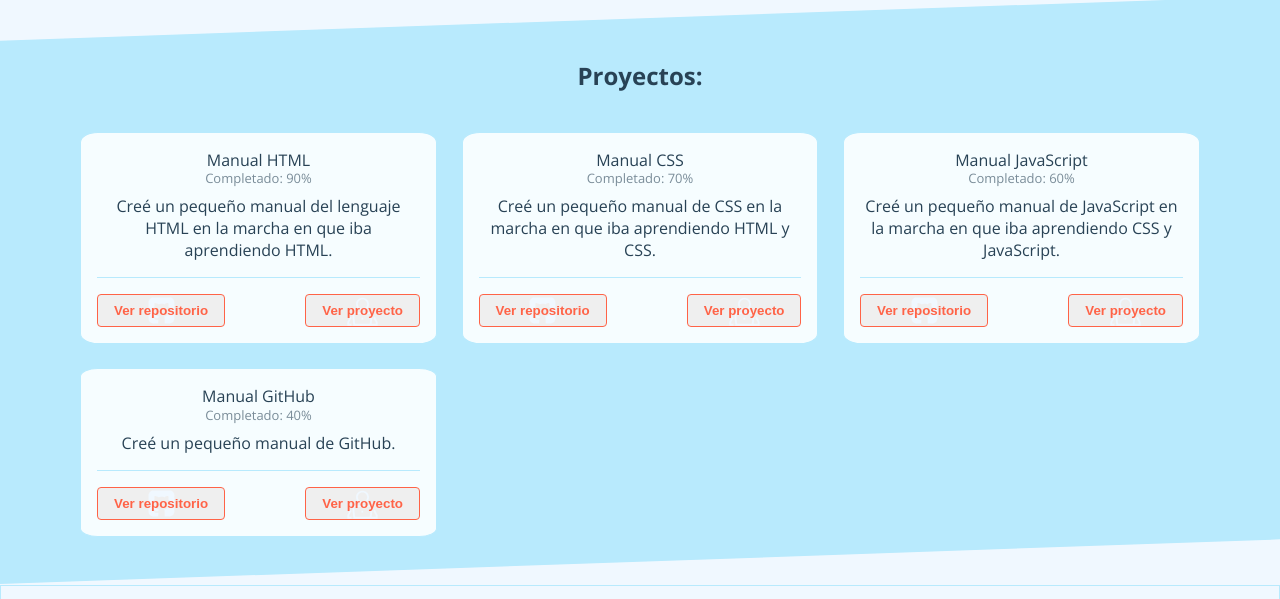
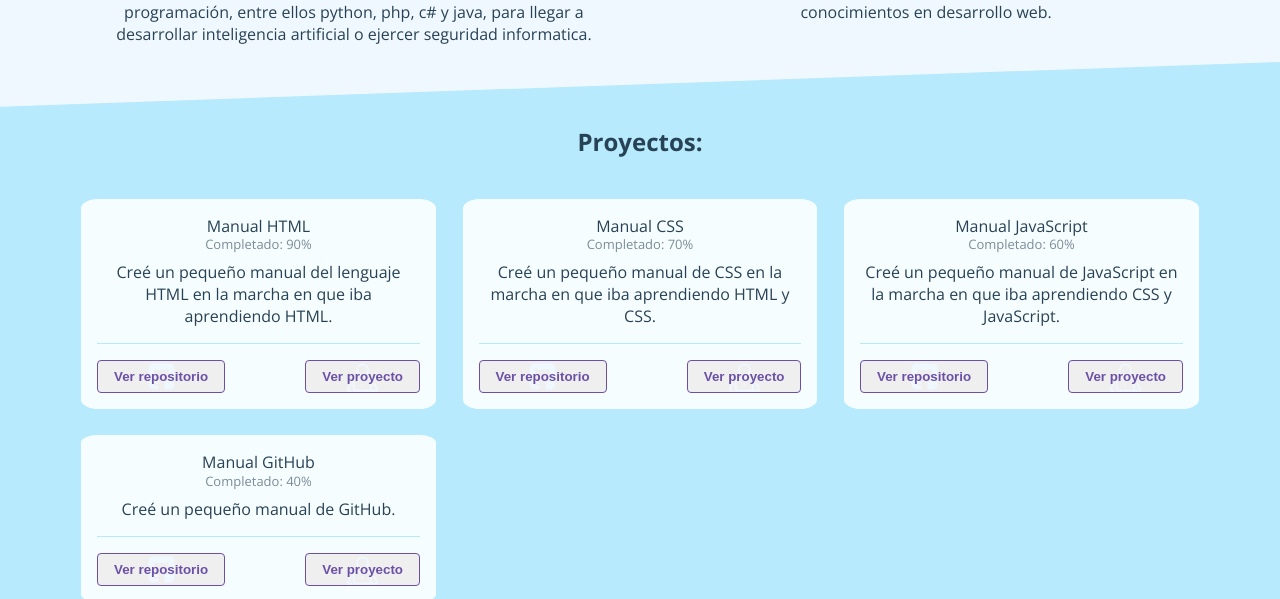
Before and after one commit to PatoKuack/portafolio, a plain HTML site: page index.html in a window 1280 px wide. Shown: the part 849-1448 px from the top of the page. Drawn offline with nearby package versions, Linux system fonts and the light colour scheme.

Commit message:
2° modificación de los links de proyectos y color de botones.

```diff
--- a/index.html
+++ b/index.html
@@ -64,22 +64,30 @@
   </div>
   <!-- main: contenido -->
   <main class="card" id="card">
+    <!-- About me -->
     <section class="card-aboutme layer-container" id="aboutme">
       <div class="card-aboutme-content-unique">
         <h2>Acerca de mí:</h2>
-        <p>Soy un apasionado de la programación y del constante aprendizaje en múltiples áreas, tanto en habilidades blandas como en habilidades duras o técnicas.</p>
+        <p>
+          &#128515; Soy una programador súper positiva y muy entusiasta.<br/>
+          &#127891; Siempre me ha encantado aprender y desde que terminé mi carrera universitaria me ha apasionado aprender sobre programación a través de plataformas online.<br/>
+          &#129504; Recientemente aprendí HTML y CSS, estoy aprendiendo JavaScript y proximamente aprenderé python y php.<br/>
+          &#9993; Si te interesa, contáctame a través de: frontend-dev@patokuack.com
+        </p>
       </div>
     </section>
+    <!-- objetivos y metas -->
     <section class="card-obj_goal layer-container" id="obj_goal">
       <div class="card-objectives-content-double">
         <h3>Objetivos:</h3>
-        <p>Continuar aprendiendo con buenas prácticas nuevos lenguajes de programación, entre ellos python, php, c# y java, para llegar a desarrollar inteligencia artificial o ejercer seguridad informatica.</p>
+        <p>Continuar aprendiendo (con buenas prácticas) nuevos lenguajes de programación, entre ellos python, php, c# y java, para llegar a desarrollar inteligencia artificial o ejercer seguridad informatica.</p>
       </div>
       <div class="card-goals-content-double">
         <h3>Metas:</h3>
         <p>Desarrollarme en el área laboral en una empresa que requiera mis conocimientos en desarrollo web.</p>
       </div>
     </section>
+    <!-- Proyectos -->
     <div class="card-diagonal">
       <section class="card-projects layer-container" id="projects">
         <h2 class="title-content-unique">Proyectos:</h2>
@@ -90,9 +98,9 @@
             <div class="card-proj-description">Creé un pequeño manual del lenguaje HTML en la marcha en que iba aprendiendo HTML.</div>
           </div>
           <div class="card-proj-footer">
-            <a href="https://github.com/PatoKuack/DisenoWeb" target="_blank" rel="noopener noreferrer"><button
+            <a href="https://github.com/PatoKuack/manual_HTML" target="_blank" rel="noopener noreferrer"><button
                 class="button button-l-github">Ver repositorio</button></a>
-            <a href="https://patokuack.com/html/paginas/indexhtml.html" target="_blank" rel="noopener noreferrer"><button
+            <a href="https://pk-manual-html.netlify.app/" target="_blank" rel="noopener noreferrer"><button
                 class="button button-l-web">Ver proyecto</button></a>
           </div>
         </div>
@@ -103,9 +111,9 @@
             <div class="card-proj-description">Creé un pequeño manual de CSS en la marcha en que iba aprendiendo HTML y CSS.</div>
           </div>
           <div class="card-proj-footer">
-            <a href="https://github.com/PatoKuack/DisenoWeb" target="_blank" rel="noopener noreferrer"><button
+            <a href="https://github.com/PatoKuack/manual_CSS" target="_blank" rel="noopener noreferrer"><button
                 class="button button-l-github">Ver repositorio</button></a>
-            <a href="https://patokuack.com/css/paginas/indexcss.html" target="_blank" rel="noopener noreferrer"><button
+            <a href="https://pk-manual-css.netlify.app/" target="_blank" rel="noopener noreferrer"><button
                 class="button button-l-web">Ver proyecto</button></a>
           </div>
         </div>
@@ -116,9 +124,9 @@
             <div class="card-proj-description">Creé un pequeño manual de JavaScript en la marcha en que iba aprendiendo CSS y JavaScript.</div>
           </div>
           <div class="card-proj-footer">
-            <a href="https://github.com/PatoKuack/DisenoWeb" target="_blank" rel="noopener noreferrer"><button
+            <a href="https://github.com/PatoKuack/manual_JavaScript" target="_blank" rel="noopener noreferrer"><button
                 class="button button-l-github">Ver repositorio</button></a>
-            <a href="https://patokuack.com/javascript/paginas/indexjs.html" target="_blank" rel="noopener noreferrer"><button
+            <a href="https://pk-manual-javascript.netlify.app/" target="_blank" rel="noopener noreferrer"><button
                 class="button button-l-web">Ver proyecto</button></a>
           </div>
         </div>
@@ -129,9 +137,9 @@
             <div class="card-proj-description">Creé un pequeño manual de GitHub.</div>
           </div>
           <div class="card-proj-footer">
-            <a href="https://github.com/PatoKuack/GitManual" target="_blank" rel="noopener noreferrer"><button
+            <a href="https://github.com/PatoKuack/manual_GitHub" target="_blank" rel="noopener noreferrer"><button
                 class="button button-l-github">Ver repositorio</button></a>
-            <a href="http://patokuack.com/github/paginas/gitindex.html" target="_blank" rel="noopener noreferrer"><button
+            <a href="https://pk-manual-github.netlify.app/" target="_blank" rel="noopener noreferrer"><button
                 class="button button-l-web">Ver proyecto</button></a>
           </div>
         </div>
--- a/sass/config/_variables.scss
+++ b/sass/config/_variables.scss
@@ -12,7 +12,14 @@
   --border-color      : #b8eafd;
   --background-color  : aliceblue;
   --text-color        : #284255;
-  --alert-color       : tomato;
+  // --alert-color       : tomato;
+  --alert-color       : #6B50A6;
+  // --alert-color       : #D2B6E0;
+
+  /*
+  --alert-color       : #CDBAF5
+  #0E8CA7
+  */
 }
 
 //Variables de apilamiento (z-index):
```
Also changed, not shown: css/styles.css.
